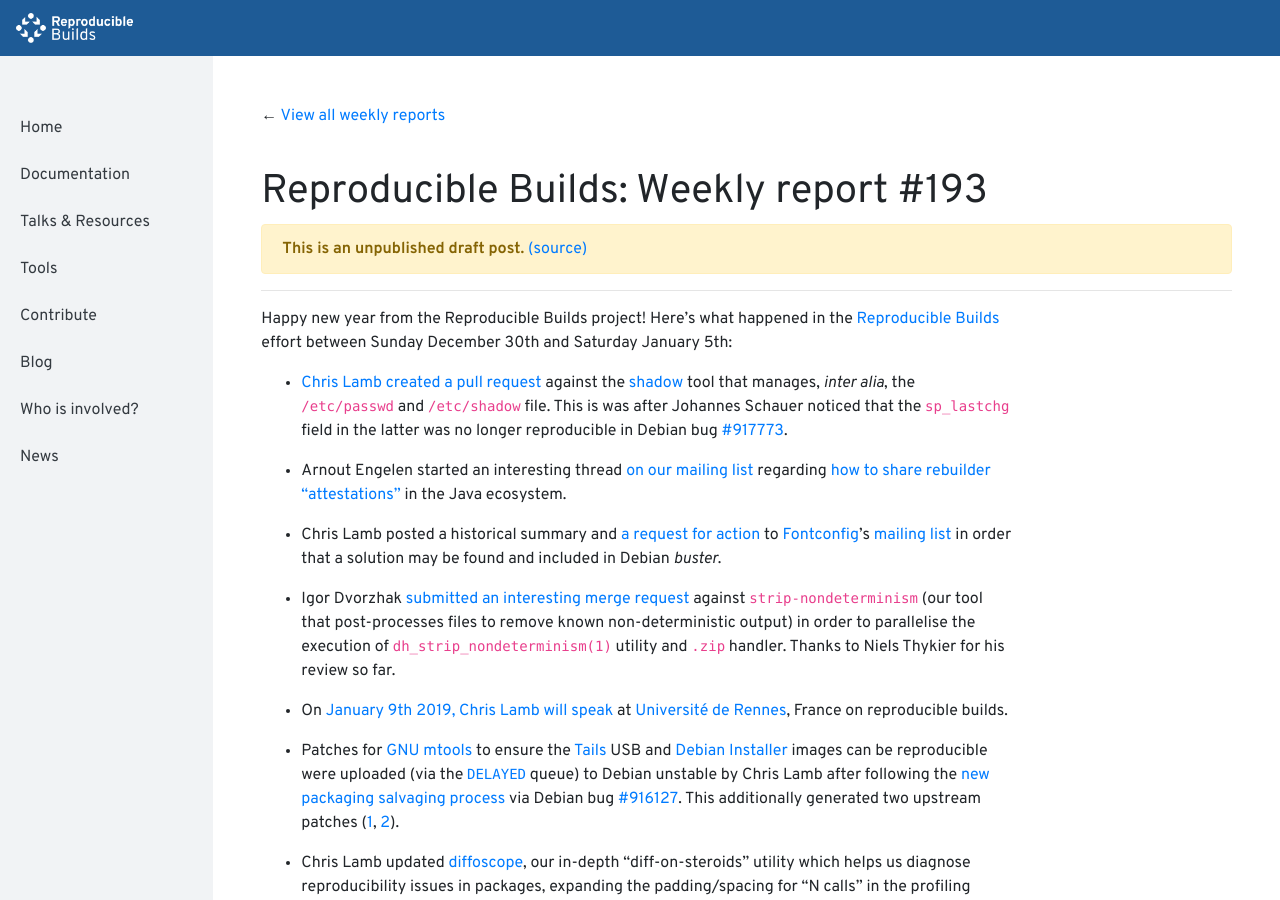
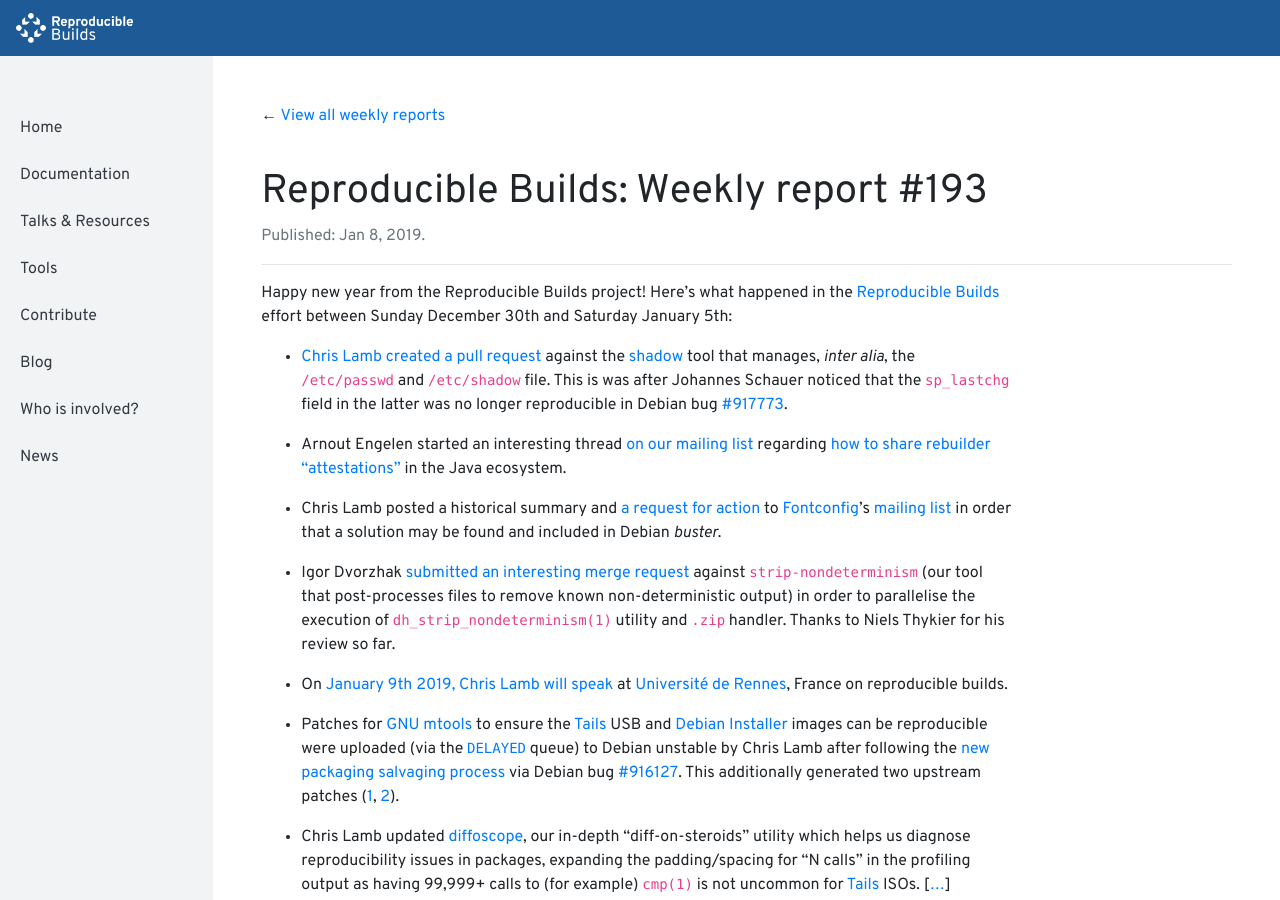
Before and after one commit to prototypefund/reproducible-website, a Jekyll site: the page built from _blog/posts/193.md, in a window 1280 px wide and 900 px high. Built offline with Jekyll 4.4.1, drawn with Linux system fonts in a browser that asks for light colours.

Commit message:
published as https://reproducible-builds.org/blog/posts/193/

```diff
--- a/_blog/posts/193.md
+++ b/_blog/posts/193.md
@@ -1,6 +1,7 @@
 ---
 layout: new/blog
 week: 193
+published: 2019-01-08 12:00:54
 ---
 
 Happy new year from the Reproducible Builds project! Here's what happened in the [Reproducible Builds](https://reproducible-builds.org) effort between Sunday December 30th and Saturday January 5th:
```
